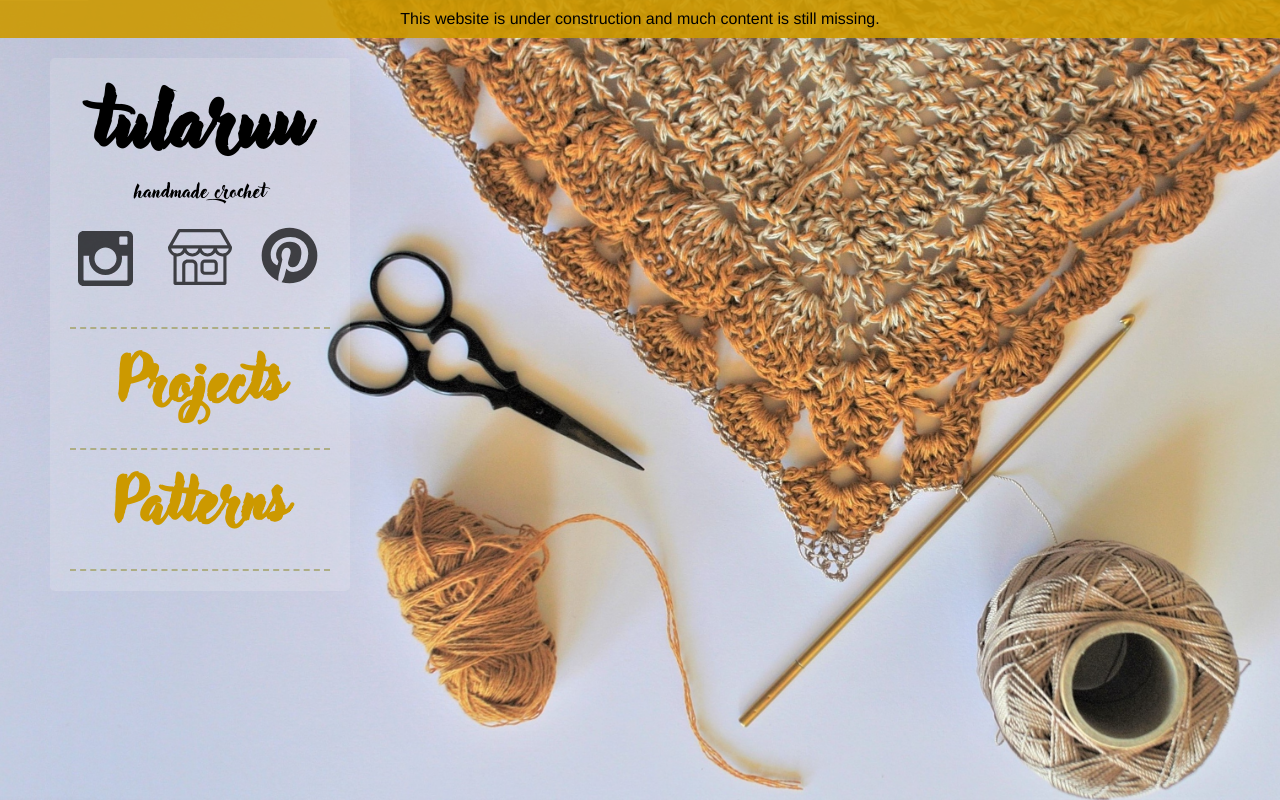
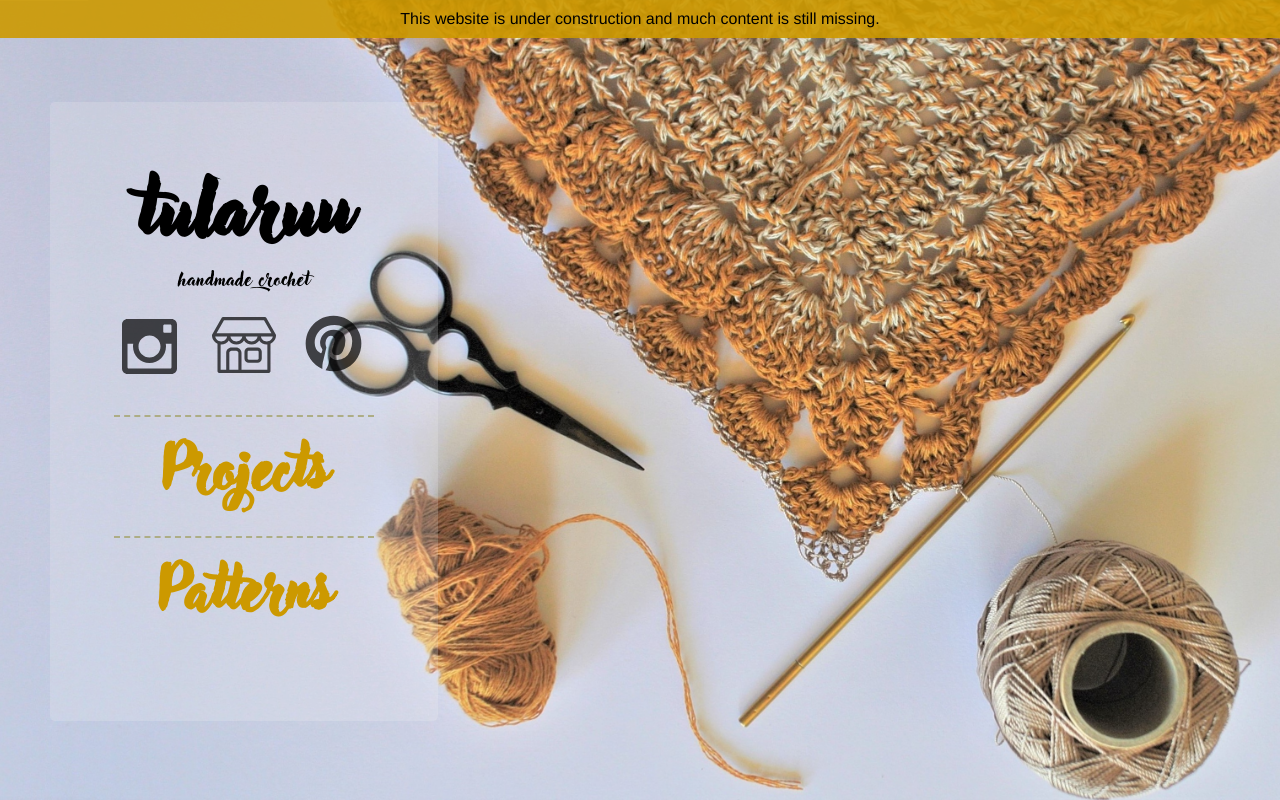
Before and after one commit to tulara/tulara.github.io, a plain HTML site: page index.html in a window 1280 px wide. Drawn offline with Linux system fonts and the light colour scheme.

Commit message:
fix mobile

```diff
--- a/css/page.css
+++ b/css/page.css
@@ -10,11 +10,21 @@ body {
 }
 
 .home {
-	background: url('../images/shawl3.jpg') no-repeat bottom right fixed;
+	background: url('../images/shawl-mobile.jpg') no-repeat bottom right fixed;
 	-webkit-background-size: cover;
 	-moz-background-size: cover;
 	-o-background-size: cover;
 	background-size: cover;
+}
+
+@media only screen and (min-width:800px) {
+	.home {
+		background: url('../images/shawl-desktop.jpg') no-repeat bottom right fixed;
+		-webkit-background-size: cover;
+		-moz-background-size: cover;
+		-o-background-size: cover;
+		background-size: cover;
+	}
 }
 
 .patterns {
@@ -51,23 +61,20 @@ a {
 	text-align: center;
 }
 
-.logo {
-	border-bottom: dashed 2px #adad85;
-}
-
 .nav-left {
 	border-radius:5px;
 	font-family:'Adlery';
 	font-size:40px;
-	margin-left: 50px;
-	padding: 20px;
+	padding: 5%;
+	margin:5%;
 	text-align: center;
-	width: 70%;
+	width: 80%;
 }
 
 @media only screen and (min-width:1024px) {
 	.nav-left {
 		width: 260px;
+		margin-left: 50px;
 	}
 }
 
@@ -99,7 +106,7 @@ a {
 .nav-left h2 {
 	margin:0;
 	/*border-bottom: dashed 2px #cc9900;*/
-	border-bottom: dashed 2px #adad85;
+	border-top: dashed 2px #adad85;
 
 	color:#cc9900;
 	padding-bottom:15px;
```
Also changed, not shown: images/logo_alpha.png (deleted), images/logo_dark.png (deleted), images/shawl-desktop.jpg (renamed from images/shawl3.jpg), images/shawl-mobile.jpg (added), images/shawl2.jpg (deleted).
